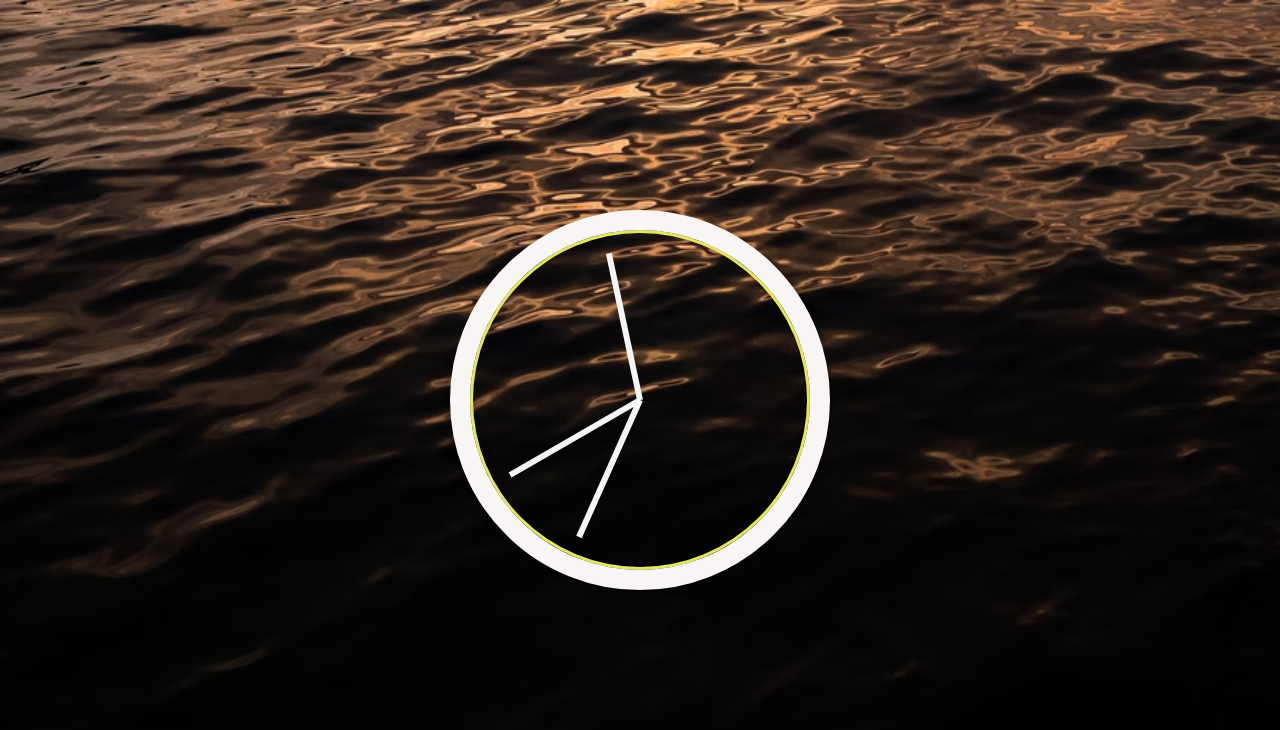
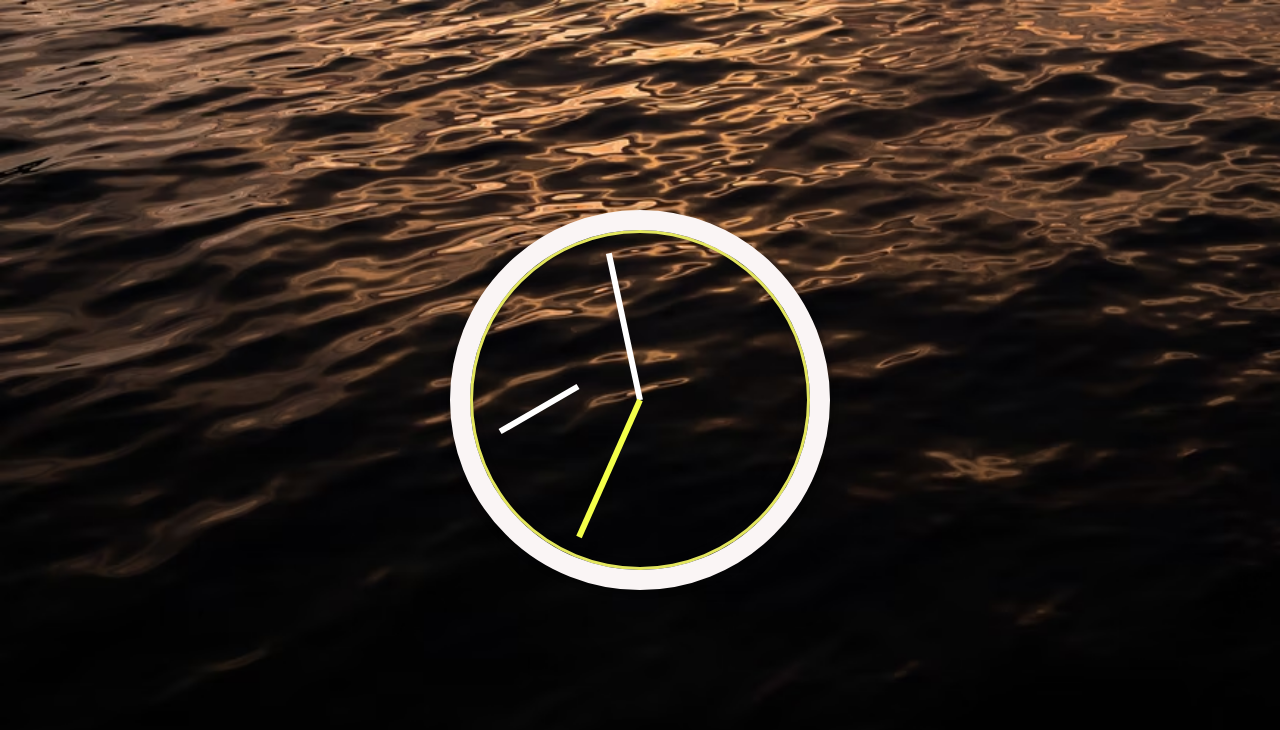
Before and after one commit to ClaraCabral77/ClockArg, a plain HTML site: page index.html in a window 1280 px wide. Drawn offline with Linux system fonts and the light colour scheme.

Commit message:
shorthand

```diff
--- a/estilos.css
+++ b/estilos.css
@@ -40,7 +40,7 @@ html {
   .hand {
     width: 50%;
     height: 6px;
-    background: rgb(245, 245, 245);
+    background: rgb(243, 255, 73);
     position: absolute;
     top: 50%;
     transform-origin: 100%;
@@ -48,3 +48,29 @@ html {
     transition: all 0.05s;
     transition-timing-function: cubic-bezier(0.1, 2.7, 0.58, 1);
   }
+
+  .hour-hand{
+    width: 30%;
+    height: 6px;
+    background: rgb(255, 255, 255);
+    position: absolute;
+    top: 38%;
+    left: -2.6%;
+    transform-origin: 150%;
+    transform: rotate(90deg);
+    transition: all 0.05s;
+    transition-timing-function: cubic-bezier(0.1, 2.7, 0.58, 1);
+
+  }
+
+  .min-hand {
+    width: 50%;
+    height: 6px;
+    background: rgb(255, 255, 255);
+    position: absolute;
+    top: 50%;
+    transform-origin: 100%;
+    transform: rotate(90deg);
+    transition: all 0.05s;
+    transition-timing-function: cubic-bezier(0.1, 2.7, 0.58, 1);
+  }
```
